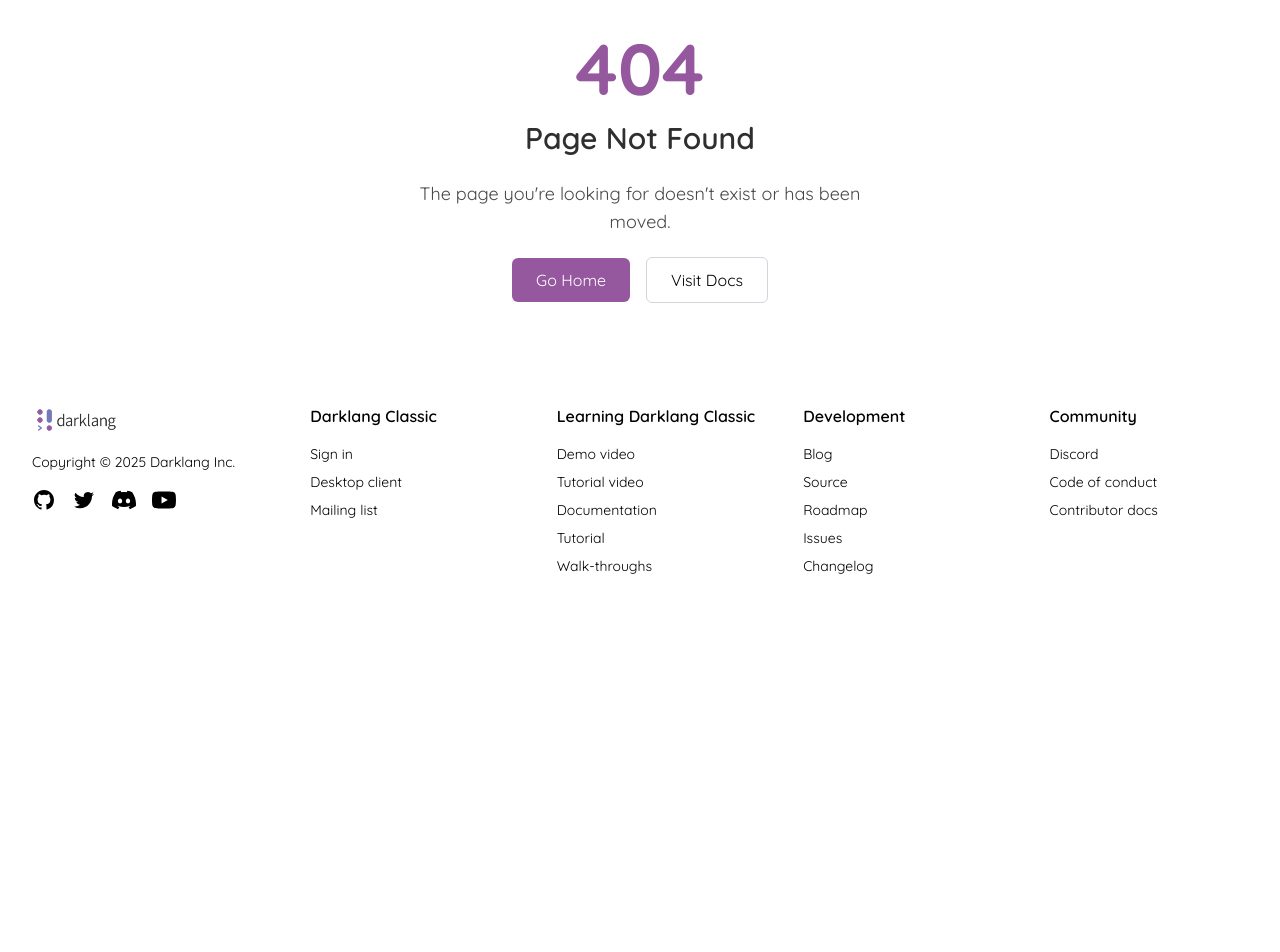
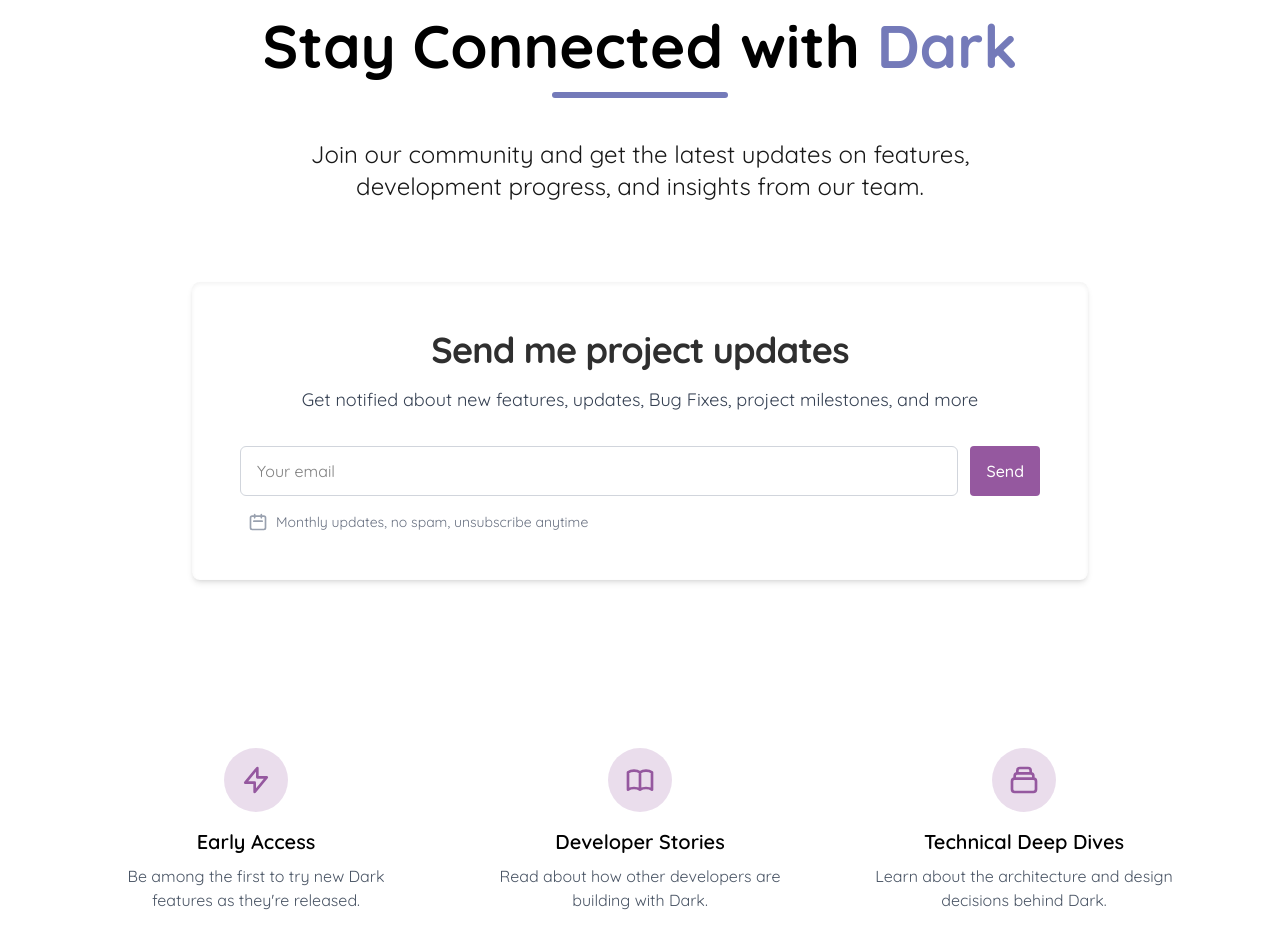
Before and after one commit to darklang/darklang.com, a React (Vite) app: page /newsletter in a window 1280 px wide. Shown: the part 160-1112 px from the top of the page. Before the commit the page ends 800 px from the top, so only its background shows below. Built offline with nearby package versions, Linux system fonts and the light colour scheme.

Commit message:
Add a Newsletter page

```diff
--- a/src/App.tsx
+++ b/src/App.tsx
@@ -26,6 +26,7 @@
 
 import NotFound from "./pages/NotFound";
 import Editing from "./pages/Home/Editing";
+import NewsletterPage from "./pages/Newsletter";
 
 function App() {
   return (
@@ -52,6 +53,7 @@
           <Route path="company" element={<Company />} />
           <Route path="our-cloud" element={<Cloud />} />
           <Route path="for" element={<ForX />} />
+          <Route path="newsletter" element={<NewsletterPage />} />
           {/* <Route path="packages" element={<Packages />} /> */}
           {/* <Route path="packages/:packageName" element={<PackageDetail />} /> */}
 
--- a/src/common/Banner.tsx
+++ b/src/common/Banner.tsx
@@ -25,7 +25,7 @@
       <span className="mr-1">
         {text}.{" "}
         <Link
-          to="/"
+          to="/newsletter"
           className="ml-1 hover:underline whitespace-nowrap flex-shrink-0"
         >
           Stay Tuned — Join Our Newsletter →
--- a/src/pages/Language/index.tsx
+++ b/src/pages/Language/index.tsx
@@ -8,6 +8,7 @@
         <h1 className="text-4xl font-bold text-gray-900 mb-4">
           The Darklang Programming Language
         </h1>
+        <div className="w-24 h-1 bg-blue-lbg mx-auto rounded-full"></div>
         {/* TODO */}
         {/* <p className="text-xl text-gray-600 italic">
           It's an ML-style language yay
--- /dev/null
+++ b/src/pages/Newsletter/index.tsx
@@ -0,0 +1,68 @@
+import React from "react";
+import Newsletter from "../Home/Newsletter";
+
+const NewsletterPage: React.FC = () => {
+  return (
+    <div className="min-h-screen">
+      <div className="pt-16">
+        <div className="max-w-4xl mx-auto px-4 text-center">
+          <h1 className="text-4xl md:text-6xl font-bold mb-4">
+            Stay Connected with <span className="text-blue-lbg">Dark</span>
+          </h1>
+          <div className="w-44 h-1.5 bg-blue-lbg mx-auto rounded-full mb-10"></div>
+
+          <p className="text-xl md:text-2xl opacity-90 max-w-2xl mx-auto">
+            Join our community and get the latest updates on features,
+            development progress, and insights from our team.
+          </p>
+        </div>
+      </div>
+
+      <Newsletter />
+
+      <div className="py-16 bg-white">
+        <div className="max-w-6xl mx-auto px-4">
+          <div className="grid md:grid-cols-3 gap-8 text-center">
+            <div className="p-6">
+              <div className="w-16 h-16 bg-purple-lbg/20 rounded-full flex items-center justify-center mx-auto mb-4">
+                <svg className="w-8 h-8 text-purple-lbg" fill="none" stroke="currentColor" viewBox="0 0 24 24">
+                  <path strokeLinecap="round" strokeLinejoin="round" strokeWidth={2} d="M13 10V3L4 14h7v7l9-11h-7z" />
+                </svg>
+              </div>
+              <h3 className="text-xl font-semibold mb-2">Early Access</h3>
+              <p className="text-gray-600">
+                Be among the first to try new Dark features as they're released.
+              </p>
+            </div>
+
+            <div className="p-6">
+              <div className="w-16 h-16 bg-purple-lbg/20 rounded-full flex items-center justify-center mx-auto mb-4">
+                <svg className="w-8 h-8 text-purple-lbg" fill="none" stroke="currentColor" viewBox="0 0 24 24">
+                  <path strokeLinecap="round" strokeLinejoin="round" strokeWidth={2} d="M12 6.253v13m0-13C10.832 5.477 9.246 5 7.5 5S4.168 5.477 3 6.253v13C4.168 18.477 5.754 18 7.5 18s3.332.477 4.5 1.253m0-13C13.168 5.477 14.754 5 16.5 5c1.746 0 3.332.477 4.5 1.253v13C19.832 18.477 18.246 18 16.5 18c-1.746 0-3.332.477-4.5 1.253" />
+                </svg>
+              </div>
+              <h3 className="text-xl font-semibold mb-2">Developer Stories</h3>
+              <p className="text-gray-600">
+                Read about how other developers are building with Dark.
+              </p>
+            </div>
+
+            <div className="p-6">
+              <div className="w-16 h-16 bg-purple-lbg/20 rounded-full flex items-center justify-center mx-auto mb-4">
+                <svg className="w-8 h-8 text-purple-lbg" fill="none" stroke="currentColor" viewBox="0 0 24 24">
+                  <path strokeLinecap="round" strokeLinejoin="round" strokeWidth={2} d="M19 11H5m14 0a2 2 0 012 2v6a2 2 0 01-2 2H5a2 2 0 01-2-2v-6a2 2 0 012-2m14 0V9a2 2 0 00-2-2M5 11V9a2 2 0 012-2m0 0V5a2 2 0 012-2h6a2 2 0 012 2v2M7 7h10" />
+                </svg>
+              </div>
+              <h3 className="text-xl font-semibold mb-2">Technical Deep Dives</h3>
+              <p className="text-gray-600">
+                Learn about the architecture and design decisions behind Dark.
+              </p>
+            </div>
+          </div>
+        </div>
+      </div>
+    </div>
+  );
+};
+
+export default NewsletterPage;
```
